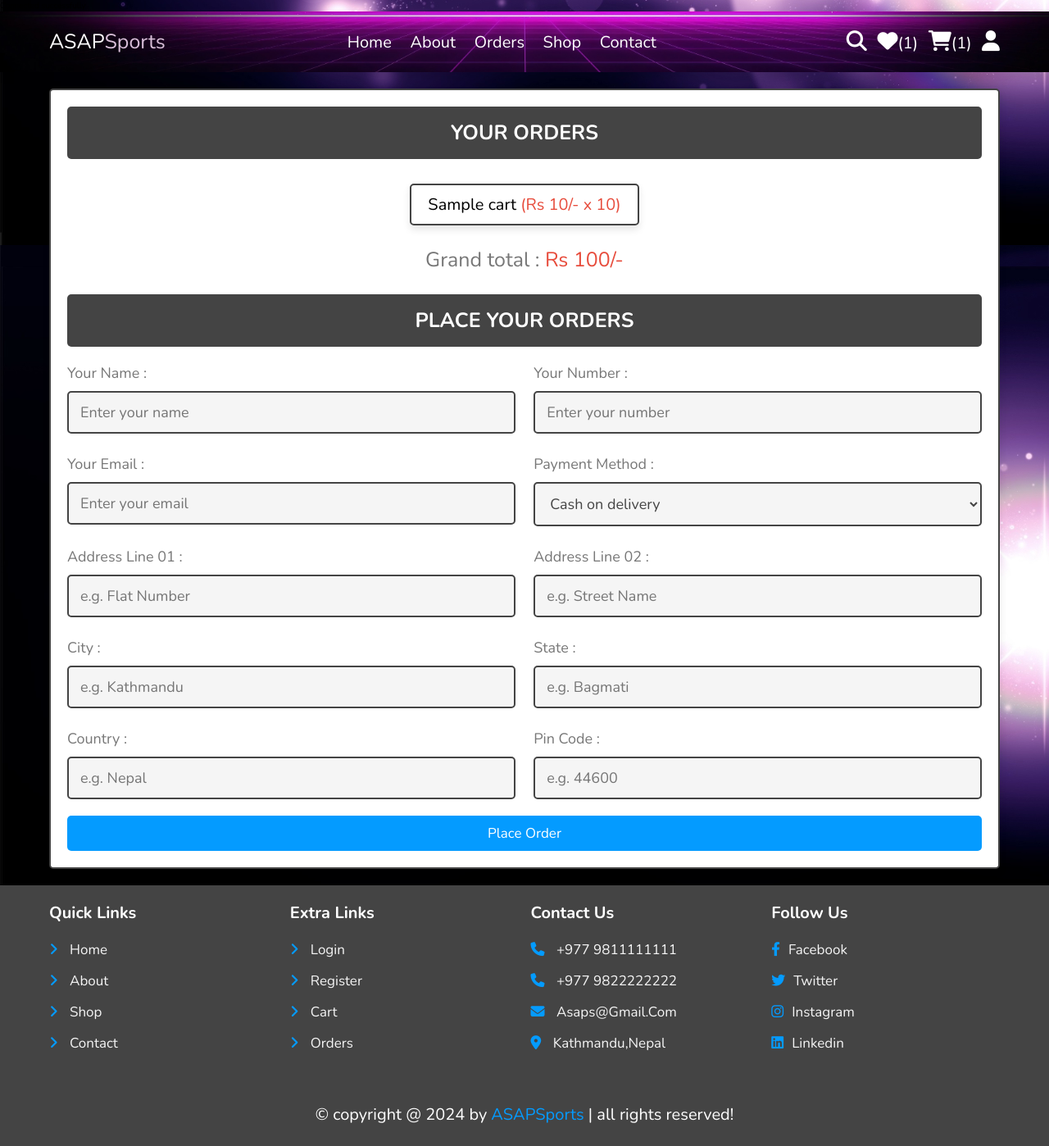
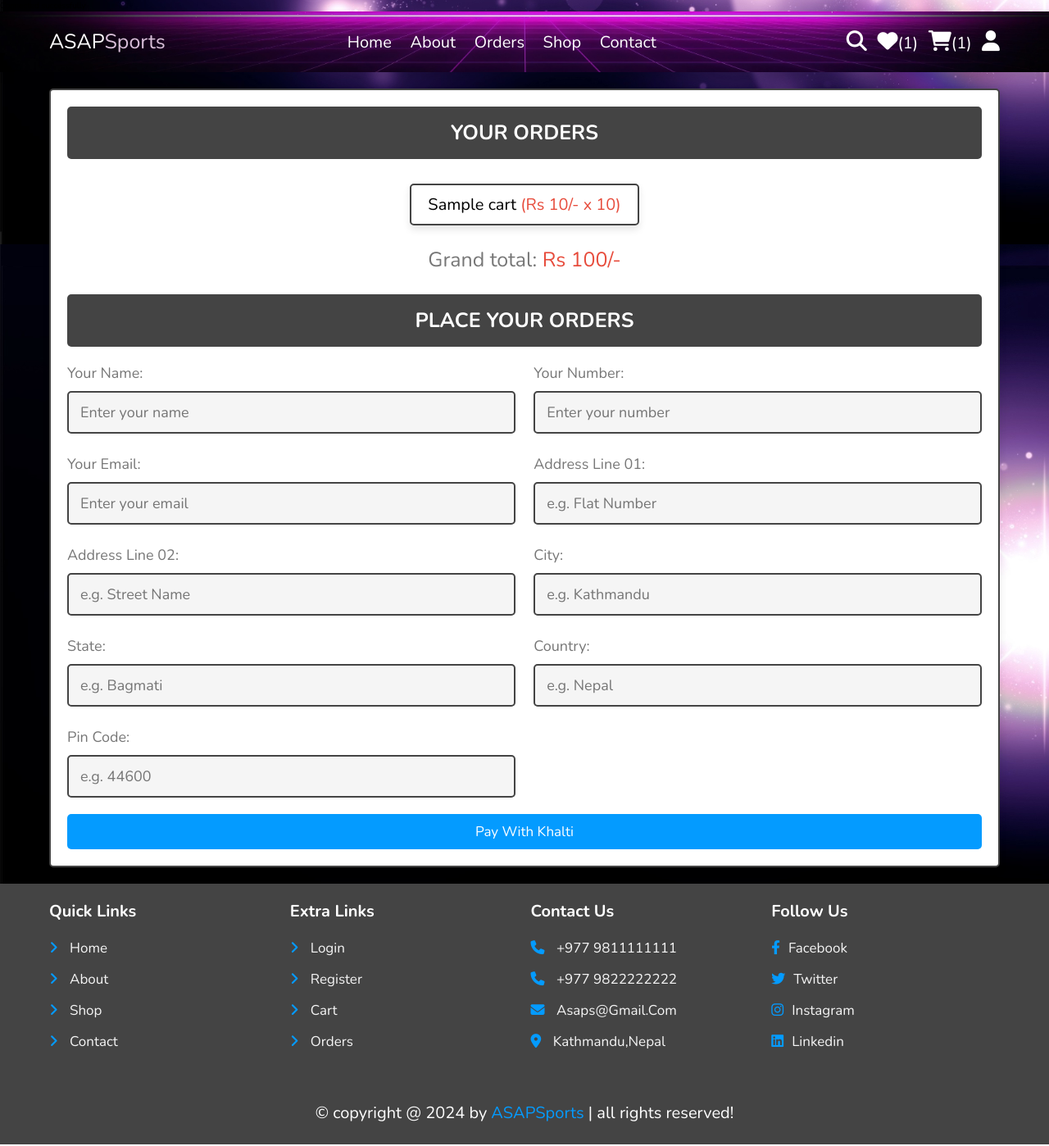
Before and after one commit to pop-o/EcommerceAsap, a PHP site: page /checkout.php in a window 1280 px wide. Shown: the whole page at 82% size. Run offline with PHP 8.4, Linux system fonts and the light colour scheme; the visitor is signed in with stand-in values (Sample User, id 1); tables that the repository leaves empty hold one stand-in row (values such as "Sample post"); some libraries are stand-ins or nearby versions.

Commit message:
Update2ndlast

```diff
--- a/checkout.php
+++ b/checkout.php
@@ -4,87 +4,11 @@ include 'components/connect.php';
 
 session_start();
 
-if(isset($_SESSION['user_id'])){
-   $user_id = $_SESSION['user_id'];
-}else{
-   $user_id = '';
+if (!isset($_SESSION['user_id'])) {
     header('location:user_login.php');
     exit;
 }
-function verify_khalti_payment($token, $amount){
-   $url = "https://khalti.com/api/v2/payment/verify/";
-   $data = [
-       'token' => $token,
-       'amount' => $amount,
-   ];
-   $args = http_build_query($data);
-
-   $ch = curl_init();
-   curl_setopt($ch, CURLOPT_URL, $url);
-   curl_setopt($ch, CURLOPT_POST, 1);
-   curl_setopt($ch, CURLOPT_POSTFIELDS, $args);
-   curl_setopt($ch, CURLOPT_RETURNTRANSFER, 1);
-
-   $headers = [
-       'Authorization: Key test_secret_key_2f1f1c5021174b9799c7bf00fcb6ea28' // Replace with your actual secret key
-   ];
-   curl_setopt($ch, CURLOPT_HTTPHEADER, $headers);
-
-   $response = curl_exec($ch);
-   $status_code = curl_getinfo($ch, CURLINFO_HTTP_CODE);
-   curl_close($ch);
-
-   if ($status_code == 200) {
-       return json_decode($response, true);
-   } else {
-       return false;
-   }
-}
-if(isset($_POST['order'])){
-
-   $name = filter_var($_POST['name'], FILTER_SANITIZE_STRING);
-   $number = filter_var($_POST['number'], FILTER_SANITIZE_STRING);
-   $email = filter_var($_POST['email'], FILTER_SANITIZE_STRING);
-   $method = filter_var($_POST['method'], FILTER_SANITIZE_STRING);
-   $address = 'flat no. '. filter_var($_POST['flat'], FILTER_SANITIZE_STRING) .', '. filter_var($_POST['street'], FILTER_SANITIZE_STRING) .', '. filter_var($_POST['city'], FILTER_SANITIZE_STRING) .', '. filter_var($_POST['state'], FILTER_SANITIZE_STRING) .', '. filter_var($_POST['country'], FILTER_SANITIZE_STRING) .' - '. filter_var($_POST['pin_code'], FILTER_SANITIZE_STRING);
-   $total_products = $_POST['total_products'];
-   $total_price = $_POST['total_price'];
-
-   $check_cart = $conn->prepare("SELECT * FROM `cart` WHERE user_id = ?");
-   $check_cart->execute([$user_id]);
-
-   if($check_cart->rowCount() > 0){
-
-      if ($method == 'Khalti') {
-         $khalti_payment_token = $_POST['khalti_payment_token'];
-         $verification_response = verify_khalti_payment($khalti_payment_token, $total_price * 100); // Amount in paisa
-
-         if ($verification_response && $verification_response['status'] == 'Completed') {
-            $insert_order = $conn->prepare("INSERT INTO `orders`(user_id, name, number, email, method, address, total_products, total_price,khalti_token) VALUES(?,?,?,?,?,?,?,?,?)");
-            $insert_order->execute([$user_id, $name, $number, $email, $method, $address, $total_products, $total_price,$khalti_payment_token]);
-
-            $delete_cart = $conn->prepare("DELETE FROM `cart` WHERE user_id = ?");
-            $delete_cart->execute([$user_id]);
-
-            $message[] = 'Order placed successfully!';
-         } else {
-            $message[] = 'Khalti payment verification failed!';
-         }
-      } else {
-         // Handle other payment methods
-         $insert_order = $conn->prepare("INSERT INTO `orders`(user_id, name, number, email, method, address, total_products, total_price) VALUES(?,?,?,?,?,?,?,?)");
-         $insert_order->execute([$user_id, $name, $number, $email, $method, $address, $total_products, $total_price]);
-
-         $delete_cart = $conn->prepare("DELETE FROM `cart` WHERE user_id = ?");
-         $delete_cart->execute([$user_id]);
-
-         $message[] = 'Order placed successfully!';
-      }
-   } else {
-      $message[] = 'Your cart is empty';
-   }
-
-}
+$user_id = $_SESSION['user_id'];
 
 ?>
 
@@ -95,105 +19,82 @@ if(isset($_POST['order'])){
     <meta http-equiv="X-UA-Compatible" content="IE=edge">
     <meta name="viewport" content="width=device-width, initial-scale=1.0">
     <title>Checkout</title>
-
-   <!-- Font Awesome CDN Link -->
     <link rel="stylesheet" href="https://cdnjs.cloudflare.com/ajax/libs/font-awesome/6.1.1/css/all.min.css">
-
-   <!-- Custom CSS File Link -->
     <link rel="stylesheet" href="css/style1.css">
-
     <script src="https://code.jquery.com/jquery-3.6.4.min.js"></script>
     <script src="https://khalti.s3.ap-south-1.amazonaws.com/KPG/dist/2020.12.17.0.0.0/khalti-checkout.iffe.js"></script>
-
-
 </head>
 <body>
-
 <?php include 'components/user_header.php'; ?>
 
 <section class="checkout-orders">
-
-   <form action="" method="POST" id="orderForm">
-
+    <form action="khalti.php" method="POST" id="orderForm">
         <h3>Your Orders</h3>
-
         <div class="display-orders">
             <?php
+
             $grand_total = 0;
             $cart_items = [];
             $select_cart = $conn->prepare("SELECT * FROM `cart` WHERE user_id = ?");
             $select_cart->execute([$user_id]);
-         if($select_cart->rowCount() > 0){
-            while($fetch_cart = $select_cart->fetch(PDO::FETCH_ASSOC)){
-               $cart_items[] = $fetch_cart['name'].' ('.$fetch_cart['price'].' x '. $fetch_cart['quantity'].') - ';
+            if ($select_cart->rowCount() > 0) {
+                while ($fetch_cart = $select_cart->fetch(PDO::FETCH_ASSOC)) {
+                    $cart_items[] = $fetch_cart['name'] . ' (' . $fetch_cart['price'] . ' x ' . $fetch_cart['quantity'] . ') - ';
                     $total_products = implode($cart_items);
                     $grand_total += ($fetch_cart['price'] * $fetch_cart['quantity']);
-      ?>
-         <p> <?= $fetch_cart['name']; ?> <span>(<?= 'Rs '.$fetch_cart['price'].'/- x '. $fetch_cart['quantity']; ?>)</span> </p>
-      <?php
+                    echo '<p>' . $fetch_cart['name'] . ' <span>(Rs ' . $fetch_cart['price'] . '/- x ' . $fetch_cart['quantity'] . ')</span></p>';
                 }
-         }else{
+            } else {
                 echo '<p class="empty">Your cart is empty!</p>';
             }
             ?>
             <input type="hidden" name="total_products" value="<?= $total_products; ?>">
             <input type="hidden" name="total_price" value="<?= $grand_total; ?>">
-         <div class="grand-total">Grand total : <span>Rs <?= $grand_total; ?>/-</span></div>
+            <div class="grand-total">Grand total: <span>Rs <?= $grand_total; ?>/-</span></div>
         </div>
 
         <h3>Place Your Orders</h3>
-
         <div class="flex">
             <div class="inputBox">
-            <span>Your Name :</span>
+                <span>Your Name:</span>
                 <input type="text" name="name" placeholder="Enter your name" class="box" maxlength="20" required>
             </div>
             <div class="inputBox">
-            <span>Your Number :</span>
+                <span>Your Number:</span>
                 <input type="number" name="number" placeholder="Enter your number" class="box" min="0" max="9999999999" onkeypress="if(this.value.length == 10) return false;" required>
             </div>
             <div class="inputBox">
-            <span>Your Email :</span>
+                <span>Your Email:</span>
                 <input type="email" name="email" placeholder="Enter your email" class="box" maxlength="50" required>
             </div>
             <div class="inputBox">
-            <span>Payment Method :</span>
-            <select name="method" id="paymentMethod" class="box" required>
-               <option value="cash on delivery">Cash on delivery</option>
-               <option value="Khalti">Khalti</option>
-            </select>
-         </div>
-         <div class="inputBox">
-            <span>Address Line 01 :</span>
+                <span>Address Line 01:</span>
                 <input type="text" name="flat" placeholder="e.g. Flat Number" class="box" maxlength="50" required>
             </div>
             <div class="inputBox">
-            <span>Address Line 02 :</span>
+                <span>Address Line 02:</span>
                 <input type="text" name="street" placeholder="e.g. Street Name" class="box" maxlength="50" required>
             </div>
             <div class="inputBox">
-            <span>City :</span>
+                <span>City:</span>
                 <input type="text" name="city" placeholder="e.g. Kathmandu" class="box" maxlength="50" required>
             </div>
             <div class="inputBox">
-            <span>State :</span>
+                <span>State:</span>
                 <input type="text" name="state" placeholder="e.g. Bagmati" class="box" maxlength="50" required>
             </div>
             <div class="inputBox">
-            <span>Country :</span>
+                <span>Country:</span>
                 <input type="text" name="country" placeholder="e.g. Nepal" class="box" maxlength="50" required>
             </div>
             <div class="inputBox">
-            <span>Pin Code :</span>
+                <span>Pin Code:</span>
                 <input type="number" name="pin_code" placeholder="e.g. 44600" class="box" min="0" max="999999" onkeypress="if(this.value.length == 6) return false;" required>
             </div>
         </div>
         <input type="hidden" name="khalti_payment_token" id="khalti_payment_token">
-      <input type="submit" name="order" class="btn <?= ($grand_total > 1)?'':'disabled'; ?>" value="Place Order">
-      <button type="button" name="order" value="order" class="btn" id="khalti-button" style="display:none;">Pay with Khalti</button>
-
+        <button type="button" class="btn" id="khalti-button">Pay with Khalti</button>
     </form>
-
 </section>
 
 <?php include 'components/footer.php'; ?>
@@ -201,53 +102,27 @@ if(isset($_POST['order'])){
 <script src="js/script.js"></script>
 
 <script>
-document.getElementById('paymentMethod').addEventListener('change', function() {
-   const paymentMethod = this.value;
-   const placeOrderButton = document.querySelector('input[name="order"]');
-   const khaltiButton = document.getElementById('khalti-button');
-
-   if (paymentMethod === 'Khalti') {
-      placeOrderButton.style.display = 'none';
-      khaltiButton.style.display = 'block';
-   } else {
-      placeOrderButton.style.display = 'block';
-      khaltiButton.style.display = 'none';
-   }
-});
-
-document.getElementById('khalti-button').addEventListener('click', function() {
+document.getElementById('khalti-button').addEventListener('click', function () {
     var config = {
-      "publicKey": "test_public_key_f33fa8c0a5c8475aa5fb7aa75ad10982", // Replace with your actual public key
+        "publicKey": "test_public_key_f33fa8c0a5c8475aa5fb7aa75ad10982",
         "productIdentity": "1234567890",
         "productName": "Order Payment",
         "productUrl": "http://example.com/product",
         "eventHandler": {
-         onSuccess (payload) {
-            // Submit form data along with Khalti payment information
+            onSuccess(payload) {
                 document.getElementById('khalti_payment_token').value = payload.token;
-            var form = document.getElementById('orderForm');
-            var input = document.createElement('input');
-            input.type = 'hidden';
-            input.name = 'khalti_payment_token';
-            input.value = payload.token;
-            console.log(payload);
-
-            form.appendChild(input);
-
-            form.submit();
-
+                document.getElementById('orderForm').submit();
             },
-         onError (error) {
-            console.log(payload);
+            onError(error) {
                 console.log(error);
             },
-         onClose () {
+            onClose() {
                 console.log('Widget is closing');
             }
         }
     };
     var checkout = new KhaltiCheckout(config);
-   checkout.show({amount: <?= $grand_total * 100; ?>}); // Amount in paisa
+    checkout.show({amount: <?= $grand_total * 100; ?>});
 });
 </script>
 
```
Also changed, not shown: khalti.php (added, +39 -0 lines), user_register.php (line endings or trailing spaces). Lines whose indentation alone changed are shown as unchanged.
